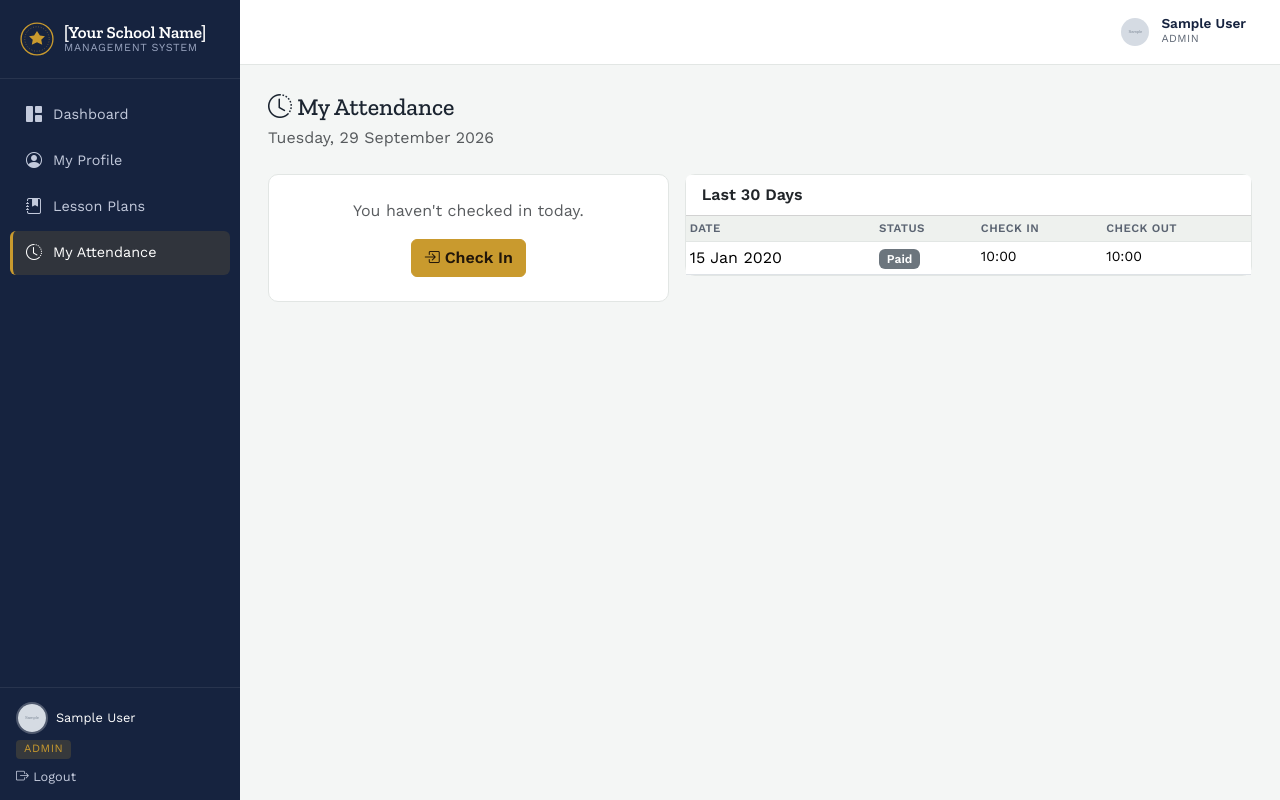
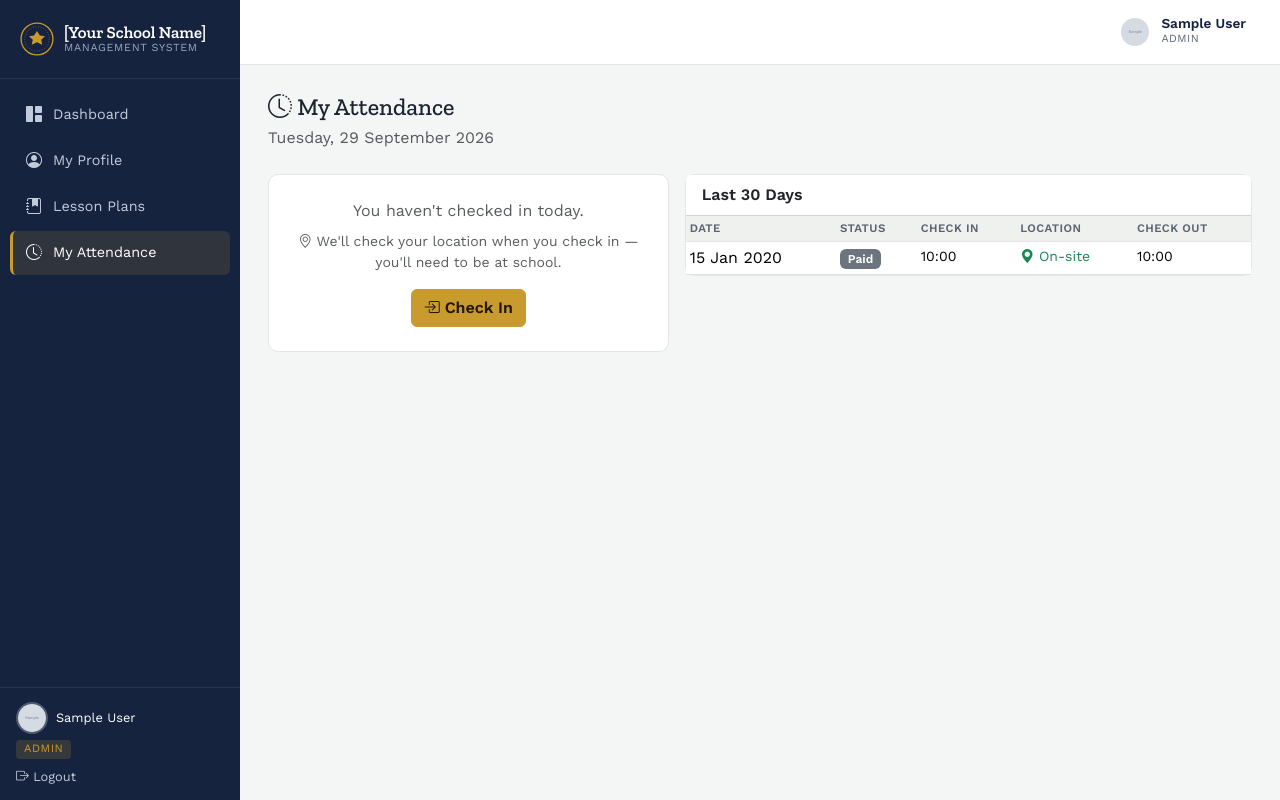
Before and after one commit to aishamidris/school_management, a Flask app: page /attendance/my-attendance in a window 1280 px wide. Run offline with Flask 3, Linux system fonts and the light colour scheme; a user stored in the database is signed in; tables that the repository leaves empty hold one stand-in row (values such as "Sample post"); grey boxes marked "Sample" are stand-in pictures.

Commit message:
location service added to attendance

```diff
--- a/app/blueprints/attendance/routes.py
+++ b/app/blueprints/attendance/routes.py
@@ -7,9 +7,11 @@ from app.models.user import Role
 from app.models.academic import AcademicSession, ClassArm
 from app.models.people import Student, StudentStatus, Staff
 from app.models.attendance import StudentAttendance, StaffAttendance, AttendanceStatus
+from app.models.settings import SchoolSettings
 from app.utils.decorators import roles_required, permission_required
 from app.utils.permissions import has_permission
 from app.utils.audit import log_action
+from app.utils.geo import haversine_distance_m
 
 attendance_bp = Blueprint("attendance", __name__, template_folder="../../templates/attendance")
 
@@ -32,6 +34,40 @@ def _parse_date(raw):
         except ValueError:
             pass
     return date_cls.today()
+
+
+def _evaluate_location(settings, lat, lng, accuracy):
+    """Returns (distance_m, verified) for a submitted lat/lng against the
+    configured school location. verified is None when there's nothing to
+    judge yet (no school location configured, or browser gave nothing).
+
+    The device's own reported GPS accuracy is added to the allowed radius
+    (capped at 100 m) so a normal, slightly-imprecise reading near the
+    boundary isn't wrongly flagged as off-site."""
+    if not settings.is_configured:
+        return None, None
+    if lat is None or lng is None:
+        return None, False
+
+    distance = haversine_distance_m(settings.latitude, settings.longitude, lat, lng)
+    tolerance = settings.checkin_radius_m + min(accuracy or 0, 100)
+    verified = distance <= tolerance
+    return round(distance), verified
+
+
+def _read_location_form():
+    """Pulls optional lat/lng/accuracy out of a check-in/out POST. Any of
+    them can be missing (JS geolocation may have failed or been denied)."""
+    try:
+        lat = float(request.form.get("latitude"))
+        lng = float(request.form.get("longitude"))
+    except (TypeError, ValueError):
+        return None, None, None
+    try:
+        accuracy = float(request.form.get("accuracy"))
+    except (TypeError, ValueError):
+        accuracy = None
+    return lat, lng, accuracy
 
 
 # ---------------- Student attendance ----------------
@@ -153,7 +189,7 @@ def my_attendance():
         .all()
     )
 
-    return render_template("attendance/my_attendance.html", today_record=today_record, history=history, today=today)
+    return render_template("attendance/my_attendance.html", today_record=today_record, history=history, today=today, settings=SchoolSettings.get())
 
 
 @attendance_bp.route("/attendance/check-in", methods=["POST"])
@@ -171,18 +207,42 @@ def check_in():
         flash("You've already checked in today.", "warning")
         return redirect(url_for("attendance.my_attendance"))
 
+    settings = SchoolSettings.get()
+    lat, lng, accuracy = _read_location_form()
+    distance, verified = _evaluate_location(settings, lat, lng, accuracy)
+
+    if settings.enforce_checkin_location and settings.is_configured and verified is not True:
+        if lat is None:
+            flash("We couldn't get your location. Please allow location access in your browser and try again.", "danger")
+        else:
+            flash(f"You appear to be about {distance:,} m from school, which is outside the allowed range. Check-in was not recorded.", "danger")
+        return redirect(url_for("attendance.my_attendance"))
+
     if not record:
         record = StaffAttendance(staff_id=staff.id, date=today, status=AttendanceStatus.PRESENT)
         db.session.add(record)
 
     record.check_in = datetime.utcnow()
     record.status = AttendanceStatus.PRESENT
+    record.check_in_lat = lat
+    record.check_in_lng = lng
+    record.check_in_accuracy_m = accuracy
+    record.check_in_distance_m = distance
+    record.check_in_verified = verified
+
+    location_note = ""
+    if verified is True:
+        location_note = f" (on-site, ~{distance:,} m from school)"
+    elif verified is False and distance is not None:
+        location_note = f" (off-site, ~{distance:,} m from school)"
+    elif verified is False:
+        location_note = " (no location provided)"
 
     log_action(
         action="attendance.staff_checkin",
         entity_type="StaffAttendance",
         entity_id=staff.id,
-        description=f"{current_user.full_name} checked in at {record.check_in.strftime('%H:%M')}",
+        description=f"{current_user.full_name} checked in at {record.check_in.strftime('%H:%M')}{location_note}",
     )
     db.session.commit()
 
@@ -208,7 +268,23 @@ def check_out():
         flash("You've already checked out today.", "warning")
         return redirect(url_for("attendance.my_attendance"))
 
+    settings = SchoolSettings.get()
+    lat, lng, accuracy = _read_location_form()
+    distance, verified = _evaluate_location(settings, lat, lng, accuracy)
+
+    if settings.enforce_checkin_location and settings.is_configured and verified is not True:
+        if lat is None:
+            flash("We couldn't get your location. Please allow location access in your browser and try again.", "danger")
+        else:
+            flash(f"You appear to be about {distance:,} m from school, which is outside the allowed range. Check-out was not recorded.", "danger")
+        return redirect(url_for("attendance.my_attendance"))
+
     record.check_out = datetime.utcnow()
+    record.check_out_lat = lat
+    record.check_out_lng = lng
+    record.check_out_accuracy_m = accuracy
+    record.check_out_distance_m = distance
+    record.check_out_verified = verified
 
     log_action(
         action="attendance.staff_checkout",
@@ -247,3 +323,45 @@ def staff_overview():
         present_count=present_count,
         total_staff=len(all_staff),
     )
+
+
+# ---------------- Admin: check-in location settings ----------------
+
+@attendance_bp.route("/attendance/settings/location", methods=["GET", "POST"])
+@login_required
+@roles_required(*ADMIN_ROLES)
+@permission_required("attendance.settings")
+def location_settings():
+    settings = SchoolSettings.get()
+
+    if request.method == "POST":
+        try:
+            lat = float(request.form.get("latitude"))
+            lng = float(request.form.get("longitude"))
+        except (TypeError, ValueError):
+            flash("Please provide valid latitude and longitude values.", "danger")
+            return redirect(url_for("attendance.location_settings"))
+
+        try:
+            radius = int(request.form.get("checkin_radius_m", 150))
+        except (TypeError, ValueError):
+            radius = 150
+        radius = max(20, min(radius, 2000))
+
+        settings.latitude = lat
+        settings.longitude = lng
+        settings.checkin_radius_m = radius
+        settings.enforce_checkin_location = bool(request.form.get("enforce_checkin_location"))
+
+        log_action(
+            action="attendance.location_settings_updated",
+            entity_type="SchoolSettings",
+            entity_id=settings.id,
+            description=f"{current_user.full_name} updated the school check-in location (radius {radius} m, enforced={settings.enforce_checkin_location})",
+        )
+        db.session.commit()
+
+        flash("Check-in location settings saved.", "success")
+        return redirect(url_for("attendance.location_settings"))
+
+    return render_template("attendance/location_settings.html", settings=settings)
--- a/app/templates/attendance/my_attendance.html
+++ b/app/templates/attendance/my_attendance.html
@@ -9,15 +9,31 @@
     <div class="card">
       <div class="card-body text-center py-4">
         {% if not today_record or not today_record.check_in %}
-          <p class="text-muted mb-3">You haven't checked in today.</p>
-          <form method="POST" action="{{ url_for('attendance.check_in') }}">
-            <button type="submit" class="btn btn-primary"><i class="bi bi-box-arrow-in-right"></i> Check In</button>
+          <p class="text-muted mb-2">You haven't checked in today.</p>
+          {% if settings.is_configured %}
+          <p class="text-muted small mb-3"><i class="bi bi-geo-alt"></i> We'll check your location when you check in{% if settings.enforce_checkin_location %} — you'll need to be at school{% endif %}.</p>
+          {% endif %}
+          <form method="POST" action="{{ url_for('attendance.check_in') }}" id="checkinForm">
+            <input type="hidden" name="latitude" id="checkinLat">
+            <input type="hidden" name="longitude" id="checkinLng">
+            <input type="hidden" name="accuracy" id="checkinAccuracy">
+            <button type="submit" class="btn btn-primary" id="checkinBtn"><i class="bi bi-box-arrow-in-right"></i> Check In</button>
           </form>
         {% elif not today_record.check_out %}
           <p class="mb-1">Checked in at <strong>{{ today_record.check_in.strftime('%H:%M') }}</strong></p>
+          {% if today_record.check_in_verified is not none %}
+            {% if today_record.check_in_verified %}
+            <span class="badge bg-success-subtle text-success-emphasis mb-2"><i class="bi bi-geo-alt-fill"></i> On-site</span>
+            {% else %}
+            <span class="badge bg-warning-subtle text-warning-emphasis mb-2"><i class="bi bi-exclamation-triangle"></i> {% if today_record.check_in_distance_m %}Off-site (~{{ today_record.check_in_distance_m }} m){% else %}Location not shared{% endif %}</span>
+            {% endif %}
+          {% endif %}
           <p class="text-muted small mb-3">Don't forget to check out before you leave.</p>
-          <form method="POST" action="{{ url_for('attendance.check_out') }}">
-            <button type="submit" class="btn btn-outline-secondary"><i class="bi bi-box-arrow-right"></i> Check Out</button>
+          <form method="POST" action="{{ url_for('attendance.check_out') }}" id="checkoutForm">
+            <input type="hidden" name="latitude" id="checkoutLat">
+            <input type="hidden" name="longitude" id="checkoutLng">
+            <input type="hidden" name="accuracy" id="checkoutAccuracy">
+            <button type="submit" class="btn btn-outline-secondary" id="checkoutBtn"><i class="bi bi-box-arrow-right"></i> Check Out</button>
           </form>
         {% else %}
           <p class="mb-1">Checked in at <strong>{{ today_record.check_in.strftime('%H:%M') }}</strong></p>
@@ -33,7 +49,7 @@
       <div class="card-header bg-white"><strong>Last 30 Days</strong></div>
       <div class="table-responsive">
         <table class="table table-sm mb-0">
-          <thead class="table-light"><tr><th>Date</th><th>Status</th><th>Check In</th><th>Check Out</th></tr></thead>
+          <thead class="table-light"><tr><th>Date</th><th>Status</th><th>Check In</th><th>Location</th><th>Check Out</th></tr></thead>
           <tbody>
             {% for r in history %}
             <tr>
@@ -48,10 +64,21 @@
                 </span>
               </td>
               <td class="small">{{ r.check_in.strftime('%H:%M') if r.check_in else '—' }}</td>
+              <td class="small">
+                {% if r.check_in_verified is not none %}
+                  {% if r.check_in_verified %}
+                  <span class="text-success"><i class="bi bi-geo-alt-fill"></i> On-site</span>
+                  {% else %}
+                  <span class="text-warning-emphasis"><i class="bi bi-exclamation-triangle"></i> Off-site</span>
+                  {% endif %}
+                {% else %}
+                  <span class="text-muted">—</span>
+                {% endif %}
+              </td>
               <td class="small">{{ r.check_out.strftime('%H:%M') if r.check_out else '—' }}</td>
             </tr>
             {% else %}
-            <tr><td colspan="4" class="text-center text-muted py-3">No attendance history yet.</td></tr>
+            <tr><td colspan="5" class="text-center text-muted py-3">No attendance history yet.</td></tr>
             {% endfor %}
           </tbody>
         </table>
@@ -59,4 +86,47 @@
     </div>
   </div>
 </div>
+
+{% if settings.is_configured %}
+<script>
+(function () {
+  function wireLocationForm(formId, latId, lngId, accId, btnId) {
+    var form = document.getElementById(formId);
+    if (!form) return;
+    var btn = document.getElementById(btnId);
+
+    form.addEventListener("submit", function (e) {
+      // Already have coordinates (this is the JS-triggered resubmit) — let it through.
+      if (document.getElementById(latId).value) return;
+      if (!("geolocation" in navigator)) return; // no geolocation support — submit as-is, server flags it
+
+      e.preventDefault();
+      var originalText = btn.innerHTML;
+      btn.disabled = true;
+      btn.innerHTML = '<span class="spinner-border spinner-border-sm"></span> Getting your location…';
+
+      navigator.geolocation.getCurrentPosition(
+        function (pos) {
+          document.getElementById(latId).value = pos.coords.latitude;
+          document.getElementById(lngId).value = pos.coords.longitude;
+          document.getElementById(accId).value = pos.coords.accuracy;
+          form.submit();
+        },
+        function () {
+          // Permission denied or unavailable — submit without coordinates;
+          // the server decides whether that's allowed.
+          btn.disabled = false;
+          btn.innerHTML = originalText;
+          form.submit();
+        },
+        { enableHighAccuracy: true, timeout: 8000, maximumAge: 0 }
+      );
+    });
+  }
+
+  wireLocationForm("checkinForm", "checkinLat", "checkinLng", "checkinAccuracy", "checkinBtn");
+  wireLocationForm("checkoutForm", "checkoutLat", "checkoutLng", "checkoutAccuracy", "checkoutBtn");
+})();
+</script>
+{% endif %}
 {% endblock %}
--- a/app/utils/permissions.py
+++ b/app/utils/permissions.py
@@ -43,7 +43,6 @@ PERMISSIONS = {
     "attendance.staff.view": ("View staff attendance records", "Attendance"),
     "attendance.staff.mark": ("Mark daily staff attendance", "Attendance"),
     "attendance.settings": ("Configure school location & check-in geofencing", "Attendance"),
-    "lessonplans.view_all": ("View every teacher's lesson plans", "Lesson Plans"),
     "audit.view": ("View the full audit log", "Oversight"),
     "academics.manage": ("Add, edit, or remove classes and arms", "Academics"),
 }
@@ -65,7 +64,6 @@ DEFAULT_PERMISSIONS = {
         "attendance.staff.view", "attendance.staff.mark", "attendance.settings",
         "audit.view",
         "academics.manage",
-        "lessonplans.view_all",
     },
     Role.ACCOUNTANT: {
         "students.view",
```
Also changed, not shown: app/models/attendance.py (+17 -0 lines), app/models/settings.py (added, +32 -0 lines), app/templates/attendance/location_settings.html (added, +108 -0 lines), app/templates/attendance/staff_overview.html (+27 -5 lines), app/utils/geo.py (added, +16 -0 lines).
